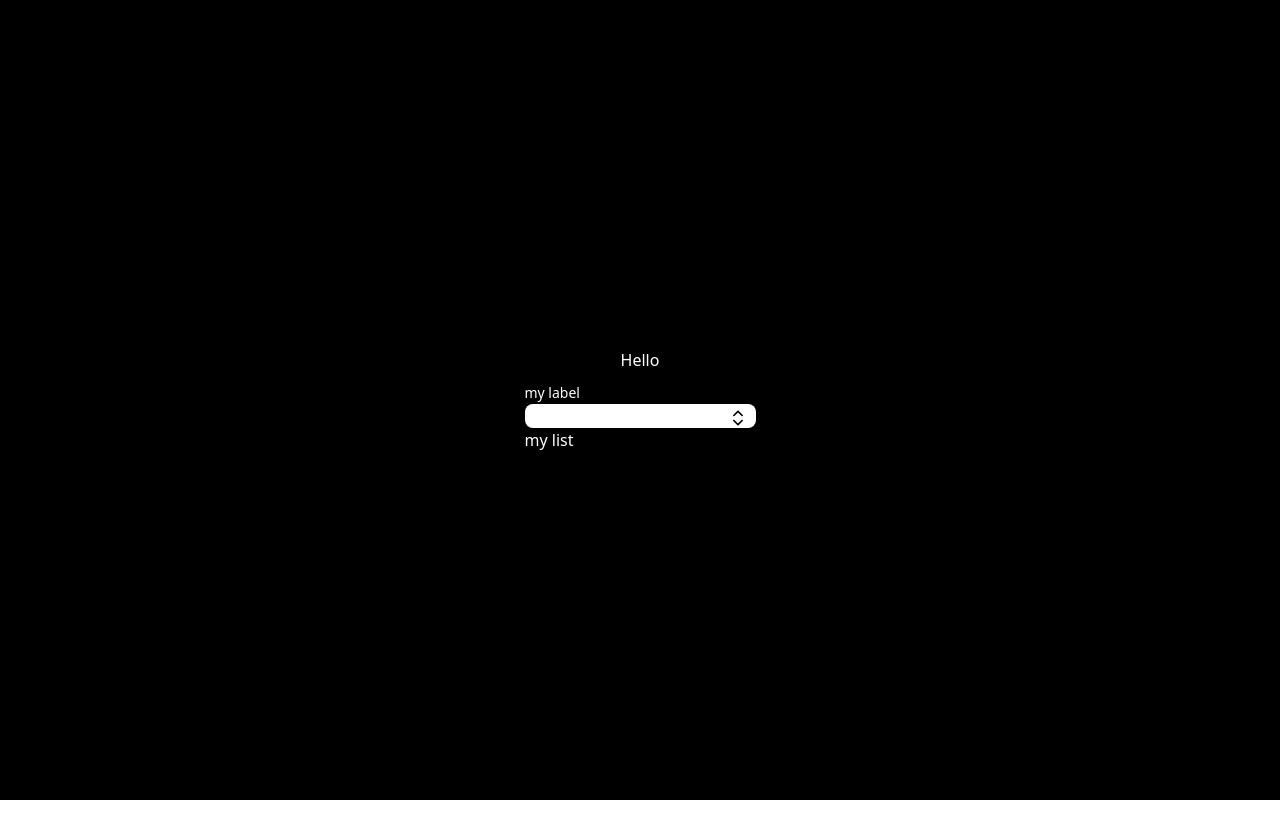
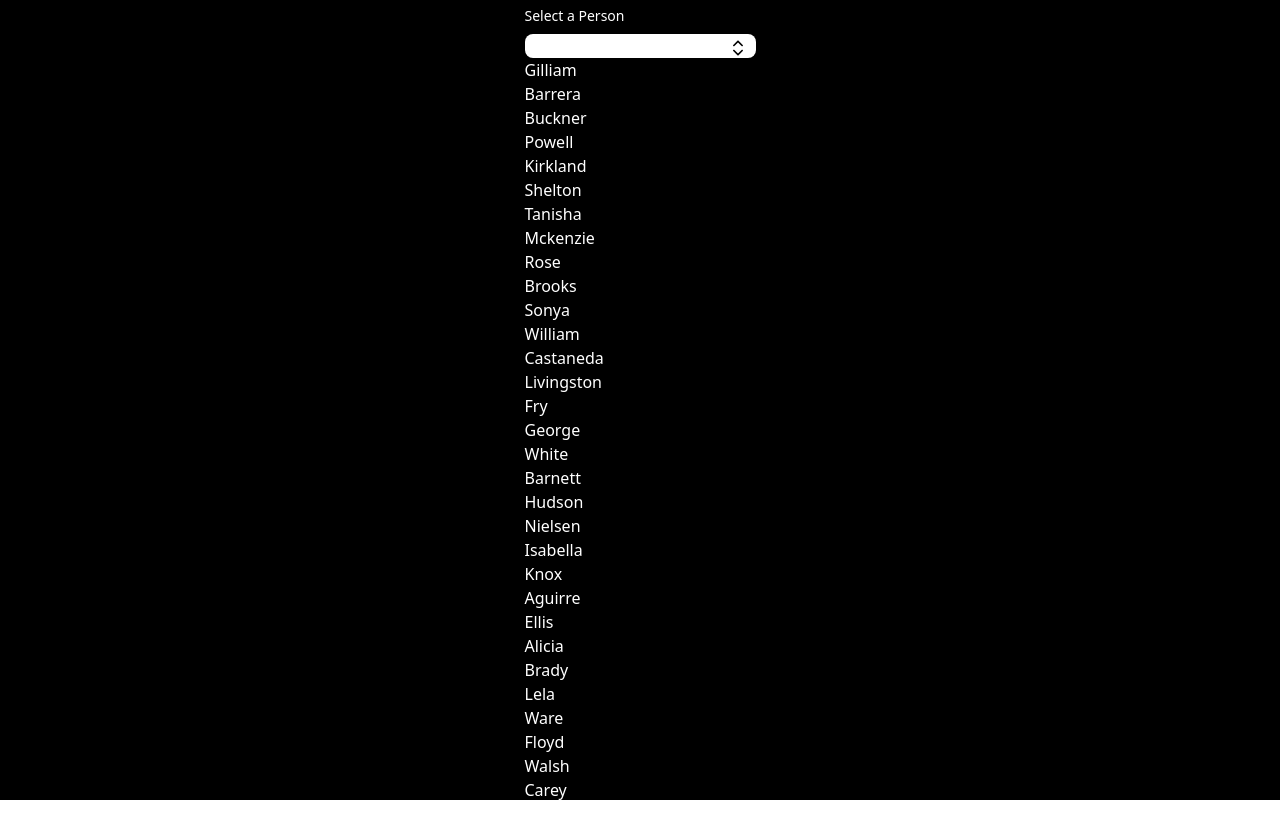
Before and after one commit to C5m7b4/DynaSelect, a React (Vite) app: page / in a window 1280 px wide. Before the commit the page ends 800 px from the top, so only its background shows below. Built offline with nearby package versions, Linux system fonts and the light colour scheme.

Commit message:
adds data setup

```diff
--- a/src/App.tsx
+++ b/src/App.tsx
@@ -1,10 +1,16 @@
 import DynaSelect from "./components/dynaselect/DynaSelect";
+import { data } from "./data";
 
 function App() {
   return (
     <div className="h-screen w-screen bg-black text-white flex flex-col justify-center items-center">
       <div>Hello</div>
-      <DynaSelect />
+      <DynaSelect
+        data={data}
+        displayKey={"name"}
+        valueKey={"index"}
+        label={"Select a Person"}
+      />
     </div>
   );
 }
--- a/src/components/dynaselect/DynaSelect.tsx
+++ b/src/components/dynaselect/DynaSelect.tsx
@@ -1,14 +1,41 @@
 import ChevronUpDown from "../../svgs/ChevronUpDown";
+import { useState, useEffect, useRef } from "react";
 
-const DynaSelect = () => {
+interface DynaSelectProps<T> {
+  data: T[];
+  valueKey: keyof T;
+  displayKey: keyof T;
+  label: string;
+  onSelect: (selection: string) => void;
+}
+
+const DynaSelect = <T,>({
+  data,
+  valueKey,
+  displayKey,
+  label,
+  onSelect,
+}: DynaSelectProps<T>) => {
+  const [query, setQuery] = useState("");
+  const [filteredData, setFileteredData] = useState<T[]>([]);
+
+  const listRef = useRef<HTMLDivElement>(null);
+  const componentRef = useRef<HTMLDivElement>(null);
+  const triggerRef = useRef<HTMLDivElement>(null);
+
+  useEffect(() => {
+    if (!data || data.length === 0) return;
+    setFileteredData(data);
+  }, [data]);
+
   return (
-    <div className="flex flex-col mt-2">
-      <div>
+    <div ref={componentRef}>
+      <div className="flex flex-col mt-2">
         <label htmlFor="search" className="text-sm font-medium mb-2">
-          my label
+          {label}
         </label>
         <div className="relative">
-          <div>
+          <div ref={triggerRef}>
             <input
               type="text"
               name="search"
@@ -21,7 +48,17 @@ const DynaSelect = () => {
               <ChevronUpDown className="cursor-pointer" />
             </div>
           </div>
-          <div>my list</div>
+          <div ref={listRef}>
+            {filteredData.map((d, idx) => (
+              <div key={`d-${idx}`}>
+                <div className="grid grid-cols-[35px_1fr] min-h-[35px]">
+                  <div className="flex items-center">
+                    {d[displayKey] as string}
+                  </div>
+                </div>
+              </div>
+            ))}
+          </div>
         </div>
       </div>
     </div>
--- /dev/null
+++ b/src/data/index.ts
@@ -0,0 +1,71 @@
+interface iData {
+  index: number;
+  name: string;
+}
+
+export const data: iData[] = [
+  {
+    index: 0,
+    name: "Gilliam Barrera",
+  },
+  {
+    index: 1,
+    name: "Buckner Powell",
+  },
+  {
+    index: 2,
+    name: "Kirkland Shelton",
+  },
+  {
+    index: 3,
+    name: "Tanisha Mckenzie",
+  },
+  {
+    index: 4,
+    name: "Rose Brooks",
+  },
+  {
+    index: 5,
+    name: "Sonya William",
+  },
+  {
+    index: 6,
+    name: "Castaneda Livingston",
+  },
+  {
+    index: 7,
+    name: "Fry George",
+  },
+  {
+    index: 8,
+    name: "White Barnett",
+  },
+  {
+    index: 9,
+    name: "Hudson Nielsen",
+  },
+  {
+    index: 10,
+    name: "Isabella Knox",
+  },
+  {
+    index: 11,
+    name: "Aguirre Ellis",
+  },
+  {
+    index: 12,
+    name: "Alicia Brady",
+  },
+  {
+    index: 13,
+    name: "Lela Ware",
+  },
+  {
+    index: 14,
+    name: "Floyd Walsh",
+  },
+  {
+    index: 15,
+    name: "Carey Hunter",
+  },
+];
```
